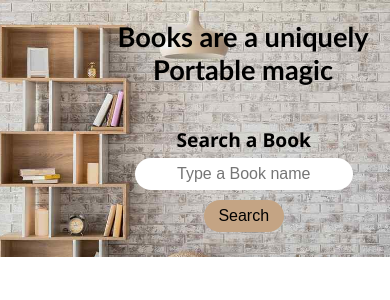
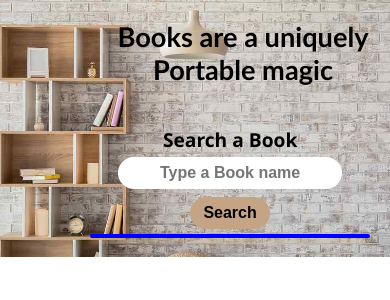
Before and after one commit to sgujuluva/books-app, a React (Create React App) app: page / in a window 390 px wide. Shown: the top 300 px of the page. Built offline with nearby package versions, Linux system fonts and the light colour scheme.

Commit message:
header styled and made responsive

```diff
--- a/src/App.css
+++ b/src/App.css
@@ -19,23 +19,22 @@ padding:5%;
 }
 .heading h1 {
   font-size: 3rem;
-  margin-left: 25rem;
+
   font-family: "Gill Sans", "Gill Sans MT", Calibri, "Trebuchet MS", sans-serif;
 }
 .search {
+  width:80%;
   display: flex;
   flex-direction: column;
-  justify-content: space-evenly;
+  justify-content: space-between;
   align-items: center;
-
-  width: 70vw;
-  height: 15vh;
-  margin-left: 25vw;
+  margin-left: 20%;
 }
 .search h2 {
   font-family: "Segoe UI", Tahoma, Geneva, Verdana, sans-serif;
   font-size: 2rem;
-  margin: 0 7rem 2rem 0;
+ margin-top:5%;
+ margin-bottom:1%;
 }
 form {
   width: 80%;
@@ -45,15 +44,16 @@ form {
 form input,
 button {
   border: none;
-  height: 4rem;
-  width: 40vw;
+  width:60%;
   border-radius: 25px;
   text-align: center;
-  font-size: 2rem;
-}
+  font-size: 1.5rem;
+  font-weight: 600;
+ }
 form button {
   background-color: #c4a484;
-  width: 10rem;
+  width: 20%;
+
 }
 
 /* .container{
--- a/src/components/Card/Card.css
+++ b/src/components/Card/Card.css
@@ -1,6 +1,8 @@
 .card{
 
-    width:100%;
+  border : 2px solid blue;
+
+width:100%;
 
     border-radius: 25px;
     box-shadow: 0 5px 5px rgba(212,185,150,0.5);
@@ -18,9 +20,19 @@ justify-content: space-between;
 .card-wrapper li{
     border:2px solid red;
     width:30%;
+    padding:2%;
     background-color: antiquewhite;
     border-radius:30px;
+    list-style: none;
 }
 .card-wrapper li img{
+    width:100%;
 
 }
+.card-wrapper li h1{
+    font-size: 1.7rem;
+    display: -webkit-box;
+    -webkit-line-clamp: 2;
+    -webkit-box-orient: vertical;
+    overflow: hidden;
+}
```
